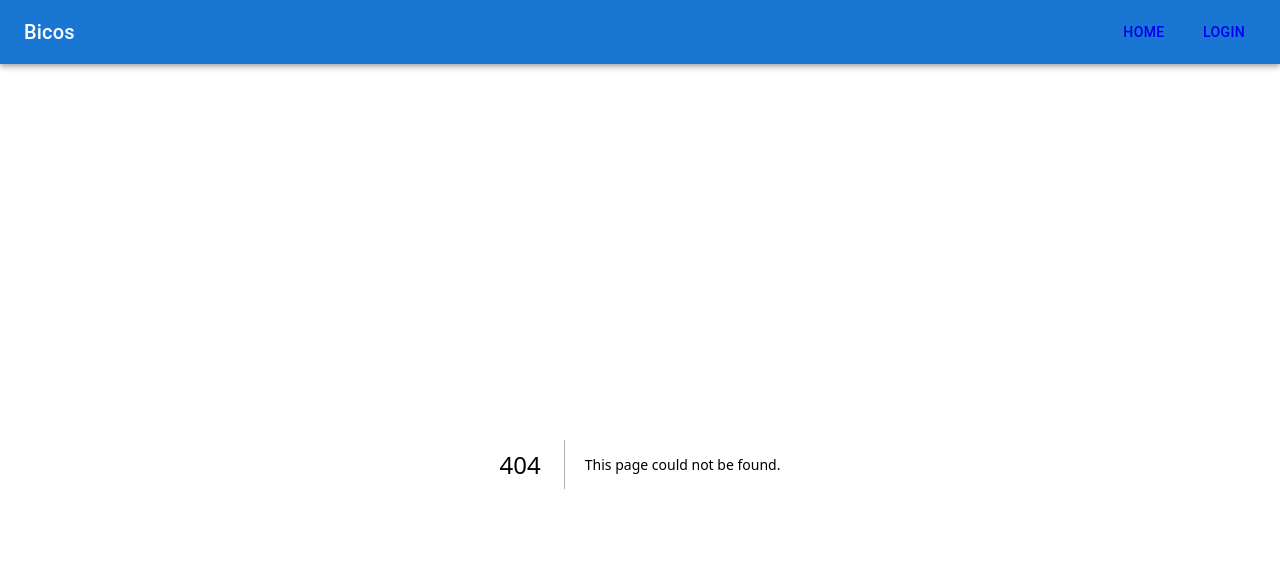
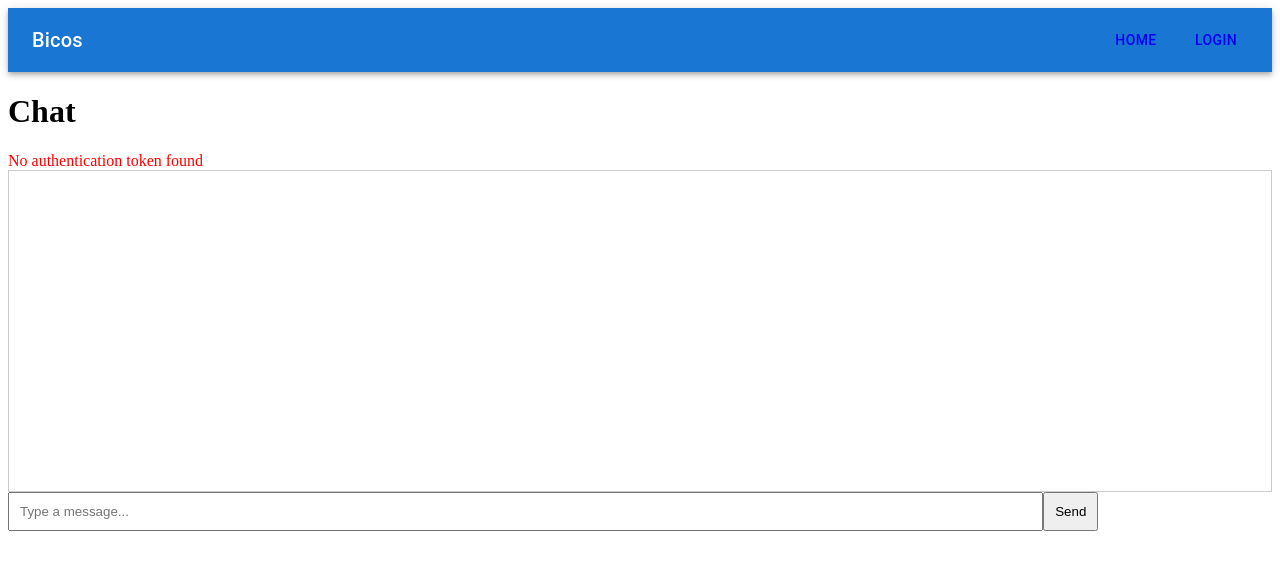
Before and after one commit to arturconrado/frontend, a Next.js app: page /chat in a window 1280 px wide. Before the commit this address had no page. Shown: the top 570 px of the page. Built offline with nearby package versions, Linux system fonts and the light colour scheme.

Commit message:
feat finish chat

```diff
--- a/package.json
+++ b/package.json
@@ -19,7 +19,8 @@
     "next": "^14.2.5",
     "react": "^18.3.1",
     "react-dom": "^18.3.1",
-    "react-hot-toast": "^2.4.1"
+    "react-hot-toast": "^2.4.1",
+    "socket.io-client": "^4.7.5"
   },
   "devDependencies": {
     "@eslint/compat": "^1.1.1",
--- a/src/components/NavBar.tsx
+++ b/src/components/NavBar.tsx
@@ -27,9 +27,15 @@ const NavBar: React.FC = () => {
                             <Link href="/profile" passHref>
                                 <Button color="inherit">Perfil</Button>
                             </Link>
+
+                            <Link href="/chat" passHref>
+                                <Button color="inherit">Chat</Button>
+                            </Link>
+
                             <Link href="/dashboard" passHref>
                                 <Button color="inherit">Dashboard</Button>
                             </Link>
+
                             <Button color="inherit" onClick={handleLogout}>
                                 Logout
                             </Button>
--- /dev/null
+++ b/src/pages/chat.js
@@ -0,0 +1,98 @@
+import { useEffect, useState } from 'react';
+import io from 'socket.io-client';
+
+const ChatPage = () => {
+    const [socket, setSocket] = useState(null);
+    const [messages, setMessages] = useState([]);
+    const [messageInput, setMessageInput] = useState('');
+    const [error, setError] = useState('');
+
+    const chatId = '7df9c135-9d02-4a62-9e4e-44f7a632e0ef'; // O ID do chat
+    const serviceId = '7df9c135-9d02-4a62-9e4e-44f7a632e0ef'; // O ID do serviço
+
+    useEffect(() => {
+        const authToken = localStorage.getItem('token');
+        console.log('Auth Token:', authToken);
+
+        if (!authToken) {
+            setError('No authentication token found');
+            console.error('No authentication token found');
+            return;
+        }
+
+        const newSocket = io('http://localhost:3002', {
+            auth: {
+                token: authToken,
+            },
+            transports: ['websocket'],
+        });
+        setSocket(newSocket);
+
+        newSocket.on('connect', () => {
+            console.log('Connected to server');
+            newSocket.emit('getMessages', { chatId });
+        });
+
+        newSocket.on('receiveMessages', (messages) => {
+            console.log('Messages received:', messages);
+            setMessages(messages);
+        });
+
+        newSocket.on('receiveMessage', (message) => {
+            console.log('Message received:', message);
+            setMessages((prevMessages) => [...prevMessages, message]);
+        });
+
+        newSocket.on('error', (errorMessage) => {
+            console.error('Socket error:', errorMessage);
+            setError(errorMessage);
+        });
+
+        newSocket.on('disconnect', () => {
+            console.log('Disconnected from server');
+        });
+
+        return () => {
+            console.log('Disconnecting from server');
+            newSocket.close();
+        };
+    }, [chatId]);
+
+    const sendMessage = () => {
+        if (messageInput.trim()) {
+            console.log('Sending message:', messageInput);
+            socket.emit('sendMessage', {
+                chatId,
+                message: messageInput,
+                serviceId,
+            });
+            setMessageInput('');
+        } else {
+            console.warn('Message input is empty');
+        }
+    };
+
+    return (
+        <div>
+            <h1>Chat</h1>
+            {error && <div style={{ color: 'red' }}>{error}</div>}
+            <div id="messages" style={{ height: '300px', overflowY: 'scroll', border: '1px solid #ccc', padding: '10px' }}>
+                {messages.map((message, index) => (
+                    <div key={index} style={{ marginBottom: '10px' }}>
+                        <strong>{message.senderRole === 'USER' ? 'Você' : 'Profissional'}:</strong> {message.message}
+                    </div>
+                ))}
+            </div>
+            <input
+                type="text"
+                value={messageInput}
+                onChange={(e) => setMessageInput(e.target.value)}
+                placeholder="Type a message..."
+                style={{ width: '80%', padding: '10px' }}
+            />
+            <button onClick={sendMessage} style={{ padding: '10px' }}>Send</button>
+        </div>
+    );
+};
+
+export default ChatPage;
```
Also changed, not shown: 1 other file (tests, documents, lock files or other folders).
